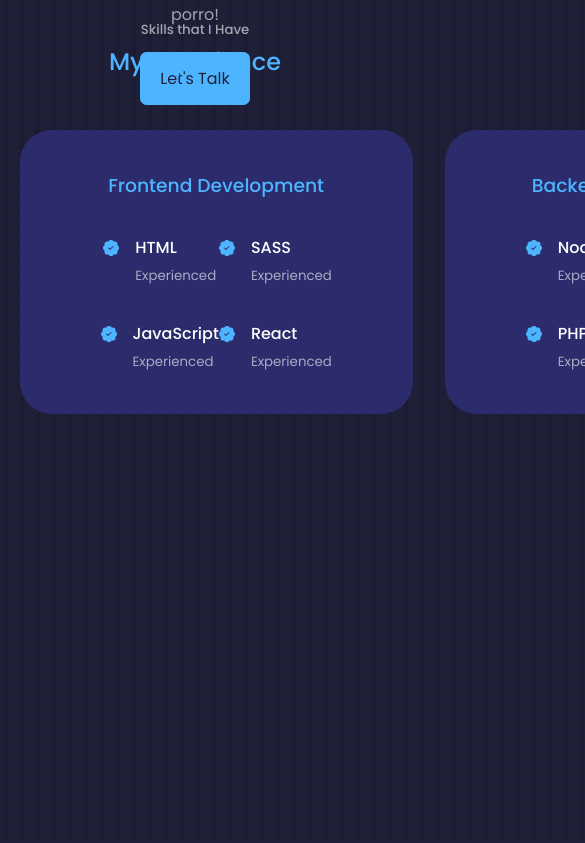
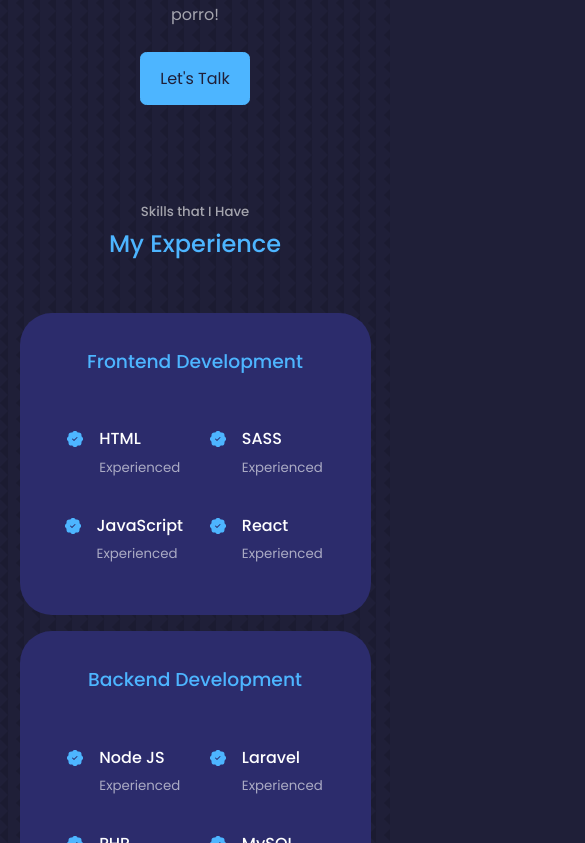
Before and after one commit to AllanCaplain/PortfolioAllan, a React (Create React App) app: page / in a window 390 px wide. Shown: the part 1861-2704 px from the top of the page, 585 px wide, since content can reach past the window. Built offline with nearby package versions, Linux system fonts and the light colour scheme.

Commit message:
making responsive medium and small devices for  experience

```diff
--- a/src/components/component/about/_about.scss
+++ b/src/components/component/about/_about.scss
@@ -56,6 +56,7 @@
         }
     }
 }
+/* ========== MEDIA QUERIES (MEDIUM DEVICES) ========== */
 
 @media screen and (max-width: 1024px) {
     .about_container {
--- a/src/components/component/experience/_experience.scss
+++ b/src/components/component/experience/_experience.scss
@@ -38,3 +38,56 @@
         }
     }
 }
+
+/* ========== MEDIA QUERIES (MEDIUM DEVICES) ========== */
+
+@media screen and (max-width: 1024px) {
+    #experience {
+        .experience_container {
+            grid-template-columns: 1fr;
+            .experience_frontend, .experience_backend {
+                width: 80%;
+                padding: 2rem;
+                margin: 0 auto;
+                &:hover {
+                }
+                h3 {
+                }
+                .experience_content {
+                    padding: 1rem;
+                    article {
+                    }
+                    .experience_details {
+                    }
+                    .experience_details-icon {
+                    }
+                }
+            }
+        }
+    }
+}
+/* ========== MEDIA QUERIES (SMALL DEVICES) ========== */
+
+@media screen and (max-width: 600px) {
+    #experience {
+        .experience_container {
+            gap: 1rem;
+            .experience_frontend, .experience_backend {
+                width: 100%;
+                padding: 2rem 1rem;
+                &:hover {
+                }
+                h3 {
+                }
+                .experience_content {
+                    article {
+                    }
+                    .experience_details {
+                    }
+                    .experience_details-icon {
+                    }
+                }
+            }
+        }
+    }
+}
--- a/src/css/_reset.scss
+++ b/src/css/_reset.scss
@@ -58,7 +58,6 @@ h1 {
 
 section {
     margin-top: 8rem;
-    height: 100vh;
 }
 
 section > h2, section > h5 {
--- a/src/css/style.css
+++ b/src/css/style.css
@@ -42,7 +42,6 @@ h1 {
 
 section {
   margin-top: 8rem;
-  height: 100vh;
 }
 
 section > h2, section > h5 {
@@ -197,6 +196,7 @@ img {
   color: rgba(255, 255, 255, 0.6);
 }
 
+/* ========== MEDIA QUERIES (MEDIUM DEVICES) ========== */
 @media screen and (max-width: 1024px) {
   .about_container {
     -ms-grid-columns: 1fr;
@@ -282,6 +282,33 @@ img {
 #experience .experience_container .experience_frontend .experience_content .experience_details-icon, #experience .experience_container .experience_backend .experience_content .experience_details-icon {
   margin-top: 6px;
   color: #4db5ff;
+}
+
+/* ========== MEDIA QUERIES (MEDIUM DEVICES) ========== */
+@media screen and (max-width: 1024px) {
+  #experience .experience_container {
+    -ms-grid-columns: 1fr;
+        grid-template-columns: 1fr;
+  }
+  #experience .experience_container .experience_frontend, #experience .experience_container .experience_backend {
+    width: 80%;
+    padding: 2rem;
+    margin: 0 auto;
+  }
+  #experience .experience_container .experience_frontend .experience_content, #experience .experience_container .experience_backend .experience_content {
+    padding: 1rem;
+  }
+}
+
+/* ========== MEDIA QUERIES (SMALL DEVICES) ========== */
+@media screen and (max-width: 600px) {
+  #experience .experience_container {
+    gap: 1rem;
+  }
+  #experience .experience_container .experience_frontend, #experience .experience_container .experience_backend {
+    width: 100%;
+    padding: 2rem 1rem;
+  }
 }
 
 header {
```
Also changed, not shown: 1 other file (tests, documents, lock files or other folders).
